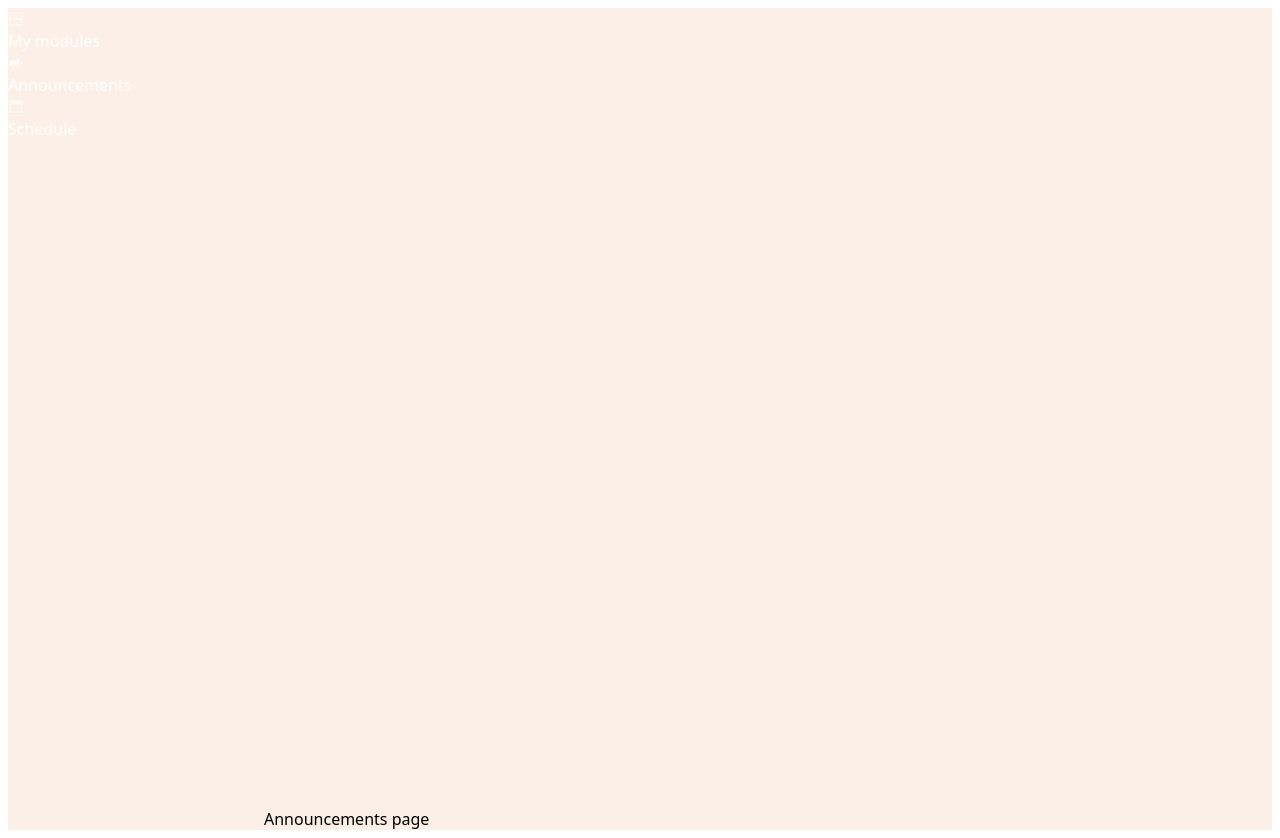
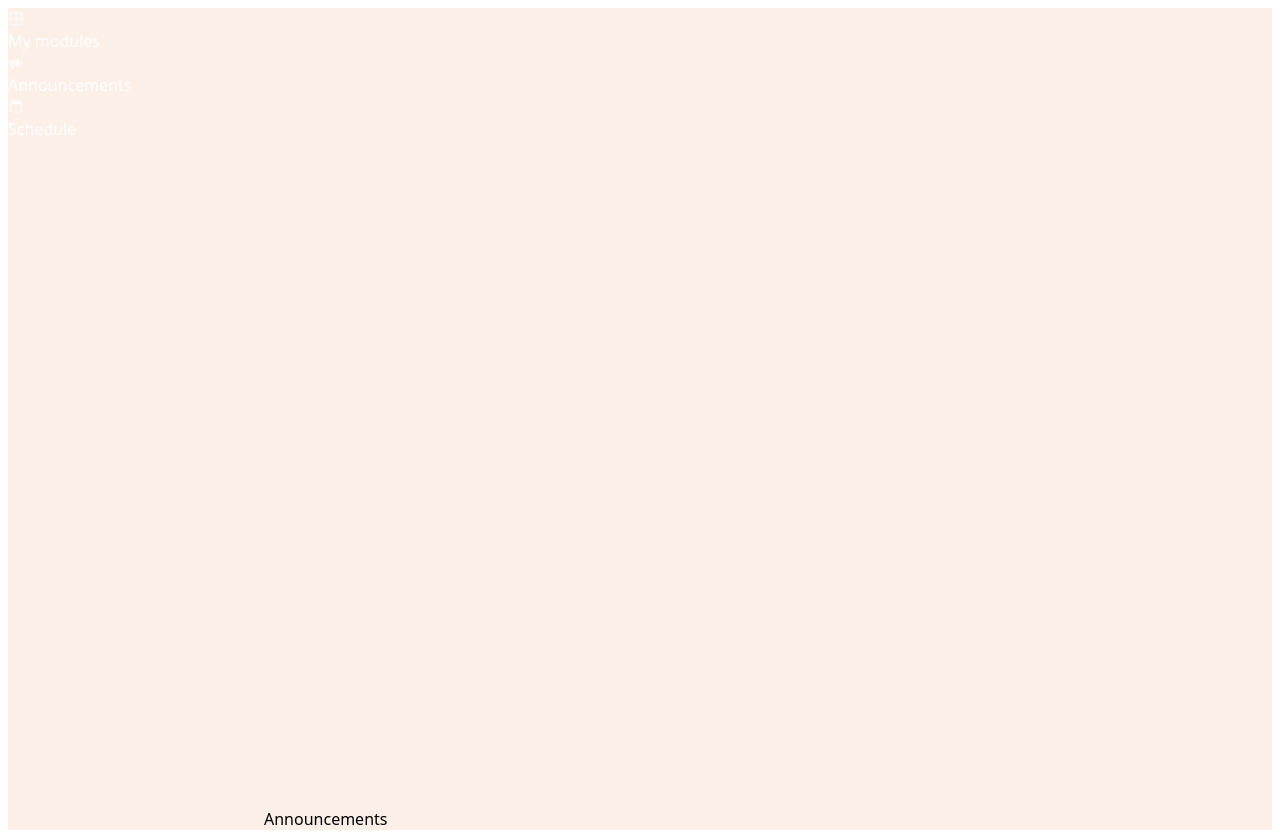
Before and after one commit to HueNUSH/Hue, a Vue app: page /announcements in a window 1280 px wide. Built offline with nearby package versions, Linux system fonts and the light colour scheme; a web font is replaced by a local one.

Commit message:
Update titles of Announcements and Schedule views

```diff
--- a/src/views/Announcements.vue
+++ b/src/views/Announcements.vue
@@ -1,6 +1,6 @@
 <template>
   <v-container fluid class="px-12 py-6">
-    Announcements page
+    Announcements
   </v-container>
 </template>
 
--- a/src/views/Schedule.vue
+++ b/src/views/Schedule.vue
@@ -1,6 +1,6 @@
 <template>
   <v-container fluid class="px-12 py-6">
-    Schedule page
+    Schedule
   </v-container>
 </template>
 
```
